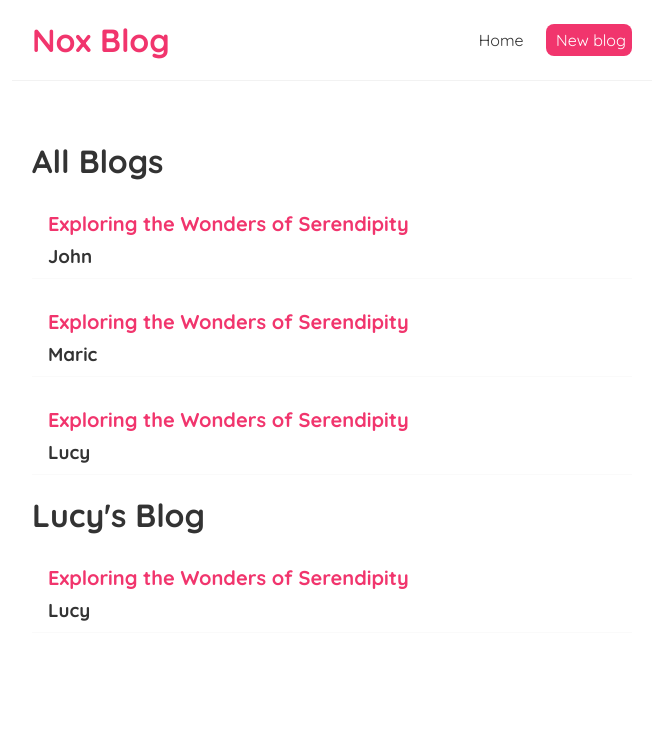
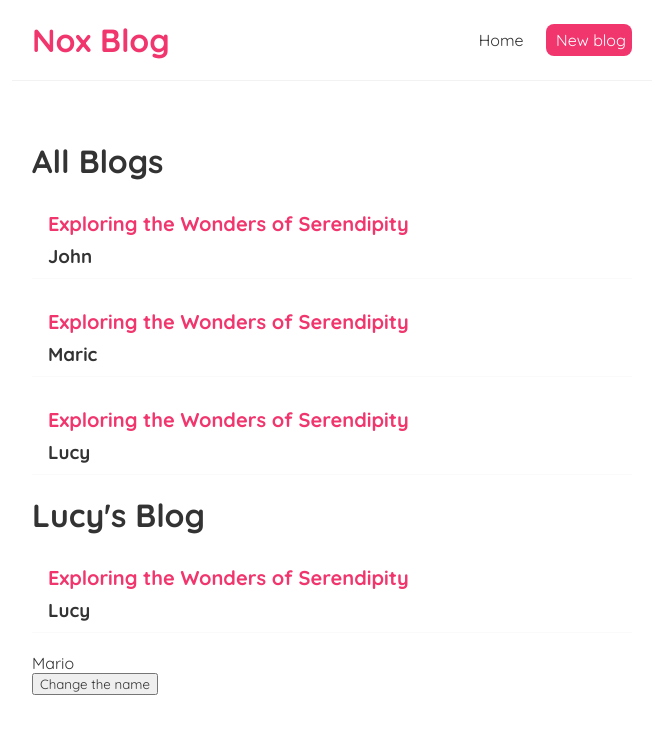
Before and after one commit to Rahul7315/Nox_blog, a React (Create React App) app: page / in a window 1280 px wide. Shown: the top 734 px of the page, without its empty margins (308-971 px from the left). Built offline with nearby package versions, Linux system fonts and the light colour scheme.

Commit message:
useEffect dependcy

```diff
--- a/src/Home.js
+++ b/src/Home.js
@@ -2,22 +2,28 @@
 import Blog_list from "./blog_list";
 const Home = () => {
 
-   const [blogs, setBlogs] = useState(
+   const [name, setName] = useState("Mario")
+    const [blogs, setBlogs] = useState(
     [{id:1, title:"Exploring the Wonders of Serendipity", details:"Imagine wandering through the bustling", author:"John"},
     {id:3, title:"Exploring the Wonders of Serendipity", details:"Imagine wandering through the bustling", author:"Maric"},
     {id:2, title:"Exploring the Wonders of Serendipity", details:"Imagine wandering through the bustling", author:"Lucy"}]
    );
 
-    //use effect will run on every time when ever page load or we can set up with condition like data added successfully as well
-    // data did'not load in that case we can use it.
-   useEffect(() => {
-    console.log("Run the useEffect");
-   })
+    useEffect(()=> {
+        console.log("Name changed")
+
+    },[name]);
+    //use dependicies whenever page load , use effect is load defaul, but after that when we click on change the but
+    // at that time useEffect will run again.
+
 
     return(
         <div className="home">
         <Blog_list blogs={blogs} title={"All Blogs"}/>
         <Blog_list blogs={blogs.filter((blog)=> blog.author === 'Lucy')} title={"Lucy's Blog"}/>
+        <p>{name}</p>
+        <button onClick={()=>setName("Rahul")}>Change the name</button>
+
         </div>
     );
 }
```
